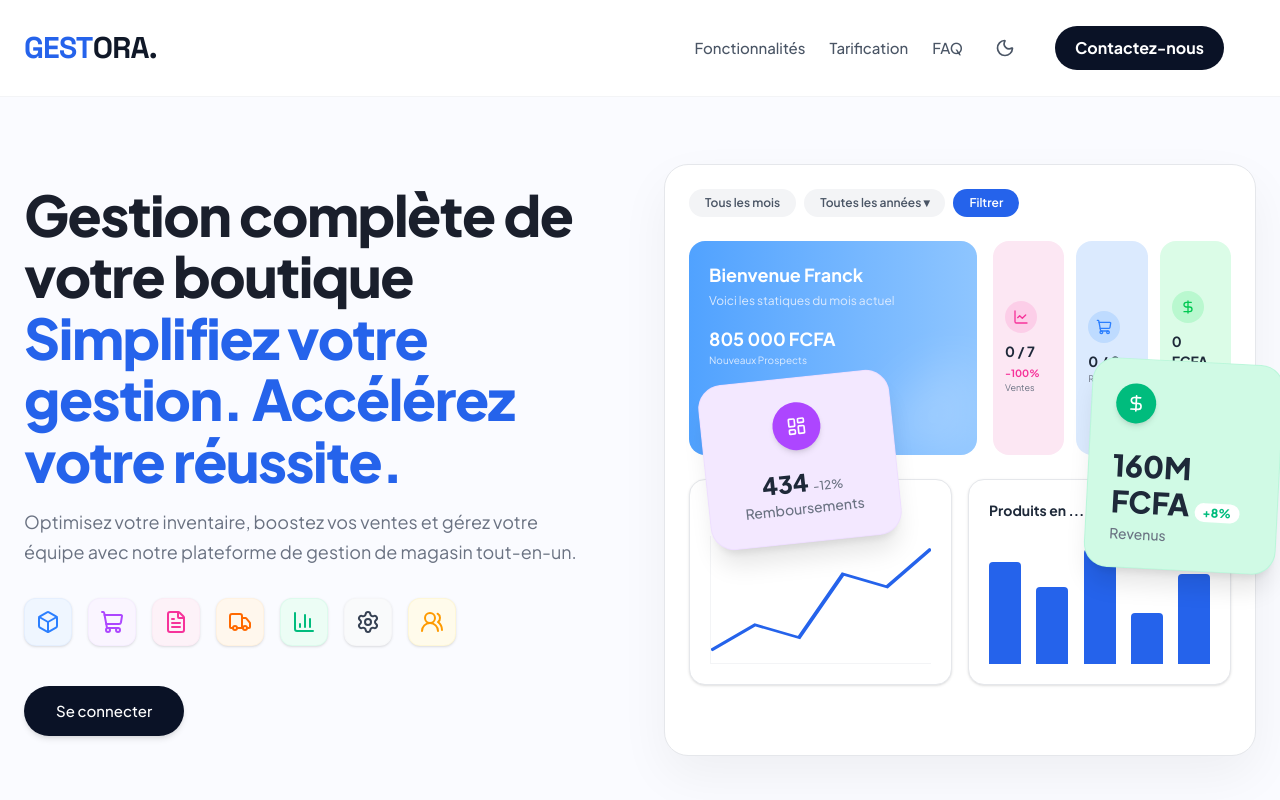
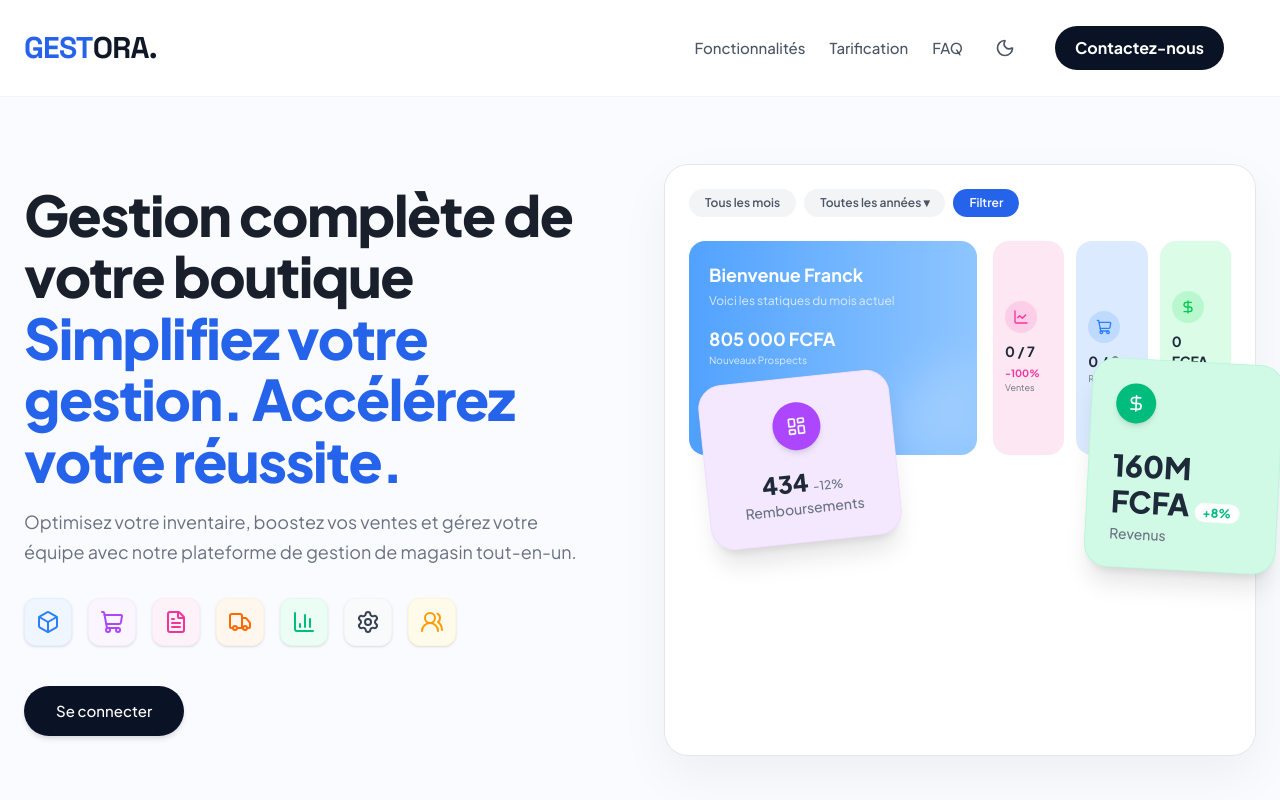
Before and after one commit to senethialy6840-beep/GESTORA, a Next.js app: page / in a window 1280 px wide. Shown: the top 800 px of the page. Built offline with nearby package versions, Linux system fonts and the light colour scheme.

Commit message:
Remove bottom graphs from mockup dashboard to prevent scrolling

```diff
--- a/app/page.tsx
+++ b/app/page.tsx
@@ -120,30 +120,6 @@ export default function LandingPage() {
                            <p className="text-[9px] text-gray-500 dark:text-gray-400">Revenus</p>
                         </div>
                       </div>
-                   </div>
-
-                   <div className="flex flex-wrap gap-4">
-                     {/* Graph card */}
-                     <div className="flex-[1_1_100%] md:flex-[1_1_200px] bg-white dark:bg-[#162032] border border-gray-200 dark:border-slate-700/50 rounded-2xl p-5 shadow-sm">
-                        <h4 className="text-sm font-bold text-gray-800 dark:text-white mb-4">Graphique des ventes</h4>
-                        {/* Fake graph lines */}
-                        <div className="w-full h-32 border-b border-l border-gray-100 dark:border-slate-800/60 relative">
-                           <svg className="absolute inset-0 w-full h-full" preserveAspectRatio="none" viewBox="0 0 100 100">
-                             <polyline points="0,90 20,70 40,80 60,30 80,40 100,10" fill="none" stroke="#2563EB" strokeWidth="2" />
-                           </svg>
-                        </div>
-                     </div>
-                     {/* Bar chart card */}
-                     <div className="flex-[1_1_100%] md:flex-[1_1_200px] bg-white dark:bg-[#162032] border border-gray-200 dark:border-slate-700/50 rounded-2xl p-5 shadow-sm">
-                        <h4 className="text-sm font-bold text-gray-800 dark:text-white mb-4">Produits en ...</h4>
-                        <div className="flex items-end justify-between h-32">
-                           <div className="w-8 h-[80%] bg-[#2563EB] rounded-t-sm"></div>
-                           <div className="w-8 h-[60%] bg-[#2563EB] rounded-t-sm"></div>
-                           <div className="w-8 h-[90%] bg-[#2563EB] rounded-t-sm"></div>
-                           <div className="w-8 h-[40%] bg-[#2563EB] rounded-t-sm"></div>
-                           <div className="w-8 h-[70%] bg-[#2563EB] rounded-t-sm"></div>
-                        </div>
-                     </div>
                    </div>
 
                 </div>
```
